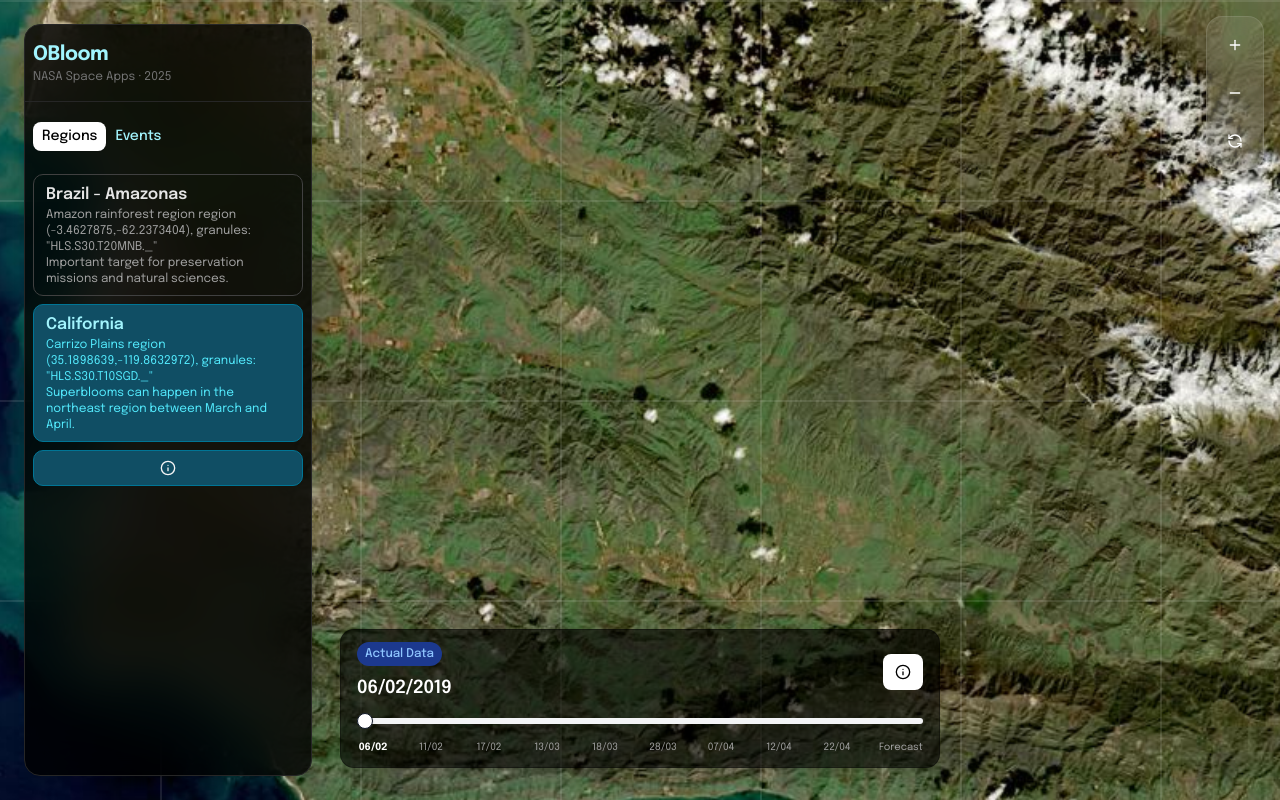
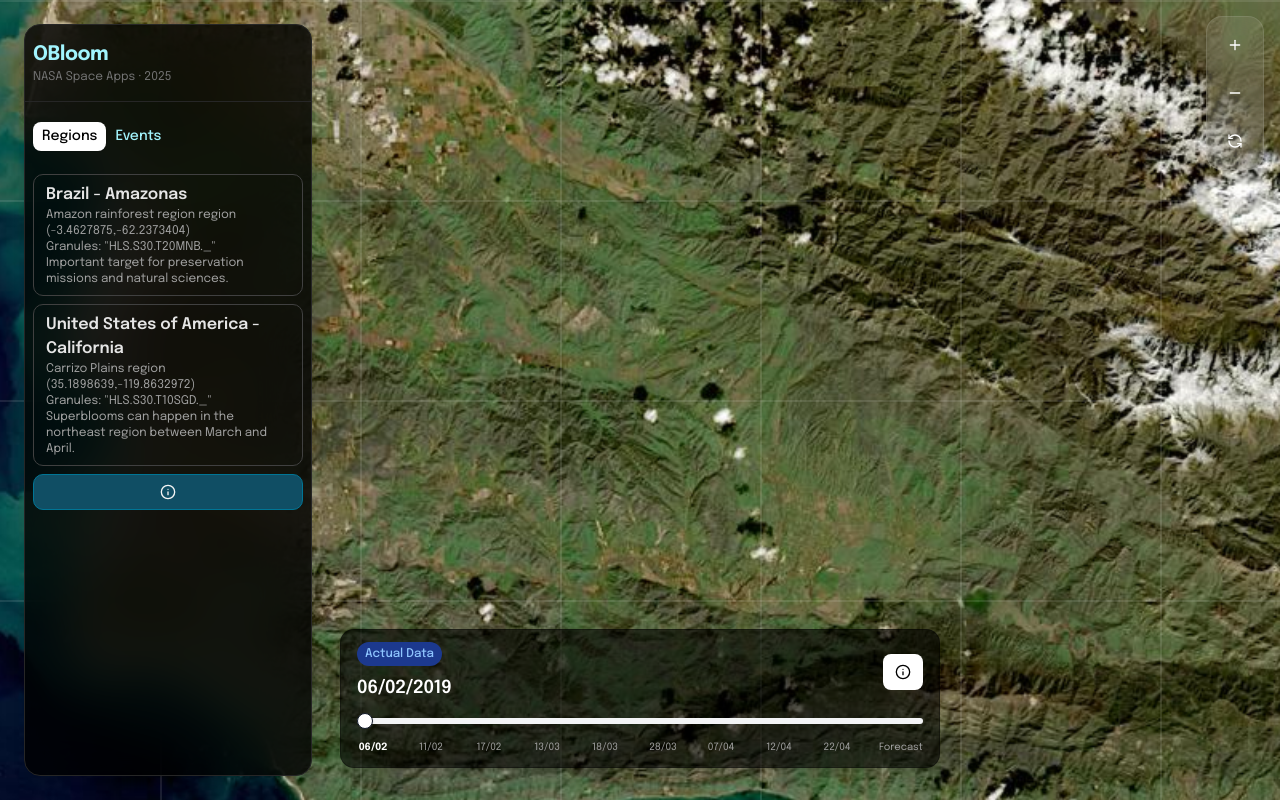
Before and after one commit to obixy/bloomwatch, a React (Vite) app in the folder frontend/: page / in a window 1280 px wide. Built offline with nearby package versions, Linux system fonts and the light colour scheme.

Commit message:
feat: Adding and improving text about regions

```diff
--- a/frontend/src/components/sidebar.tsx
+++ b/frontend/src/components/sidebar.tsx
@@ -1,52 +1,56 @@
-import { ScrollArea } from '@/components/ui/scroll-area';
-import { Tabs, TabsContent, TabsList, TabsTrigger } from '@/components/ui/tabs';
-import { useState } from 'react';
-import { InfoButton } from './InfoButton';
-import { InfoModal } from './InfoModal';
+import { ScrollArea } from "@/components/ui/scroll-area";
+import { Tabs, TabsContent, TabsList, TabsTrigger } from "@/components/ui/tabs";
+import { useState } from "react";
+import { InfoButton } from "./InfoButton";
+import { InfoModal } from "./InfoModal";
 
 export function Sidebar() {
   const [showRegionModal, setShowRegionModal] = useState(false);
   const [showBrazilModal, setShowBrazilModal] = useState(false);
   const [showEventModal, setShowEventModal] = useState(false);
-  const [tabValue, setTabValue] = useState('regions');
-  const [selectedRegion, setSelectedRegion] = useState('California');
+  const [tabValue, setTabValue] = useState("regions");
+  const [selectedRegion, setSelectedRegion] = useState("California");
   const regions = [
     {
-      name: 'Brazil - Amazonas',
+      name: "Brazil - Amazonas",
       descNLine: [
-        'Amazon rainforest region region (-3.4627875,-62.2373404), granules: "HLS.S30.T20MNB._"',
-        'Important target for preservation missions and natural sciences.',
+        "Amazon rainforest region region ",
+        "(-3.4627875,-62.2373404)",
+        'Granules: "HLS.S30.T20MNB._"',
+        "Important target for preservation missions and natural sciences.",
       ],
     },
     {
-      name: 'California',
+      name: "United States of America - California",
       descNLine: [
-        'Carrizo Plains region (35.1898639,-119.8632972), granules: "HLS.S30.T10SGD._"',
-        'Superblooms can happen in the northeast region between March and April.',
+        "Carrizo Plains region",
+        "(35.1898639,-119.8632972)",
+        'Granules: "HLS.S30.T10SGD._"',
+        "Superblooms can happen in the northeast region between March and April.",
       ],
     },
   ];
   const events = [
     {
-      title: 'Bloom Tracking',
+      title: "Bloom Tracking",
       descNLine: [
-        'Tracking multiple simultanous flower bloomings in this region.',
-        'Usually happening after after heavy raining in the desert, this increases polinator population, activity and efficiency.',
+        "Tracking multiple simultanous flower bloomings in this region.",
+        "Usually happening after after heavy raining in the desert, this increases polinator population, activity and efficiency.",
       ],
     },
     {
-      title: 'Snow Tracking',
+      title: "Snow Tracking",
       descNLine: [
-        'Tracking unusual amounts of snow in this region.',
-        'Snow and low temperatures are unusual in this region, and dectecting possible threats to polinator population and activity is crucial to devise response plans.',
+        "Tracking unusual amounts of snow in this region.",
+        "Snow and low temperatures are unusual in this region, and dectecting possible threats to polinator population and activity is crucial to devise response plans.",
       ],
     },
     {
-      title: 'Forest Preservation Tracking',
+      title: "Forest Preservation Tracking",
       descNLine: [
-        'Monitoring forest health and tracking illegal deforestation activities.',
-        'Satellite imagery can detect changes in forest cover, helping identify unauthorized logging and illegal land clearing.',
-        'Tracking populations of endangered vegetation species to assess threats to biodiversity and promote conservation efforts.',
+        "Monitoring forest health and tracking illegal deforestation activities.",
+        "Satellite imagery can detect changes in forest cover, helping identify unauthorized logging and illegal land clearing.",
+        "Tracking populations of endangered vegetation species to assess threats to biodiversity and promote conservation efforts.",
       ],
     },
   ];
@@ -87,7 +91,7 @@ export function Sidebar() {
               <div className="space-y-2">
                 {regions.map((region) => {
                   const isSelected = selectedRegion === region.name;
-                  if (region.name === 'Brazil - Amazonas') {
+                  if (region.name === "Brazil - Amazonas") {
                     return (
                       <button
                         key={region.name}
@@ -115,8 +119,8 @@ export function Sidebar() {
                       key={region.name}
                       className={`w-full text-left px-3 py-2 rounded-lg border transition-colors focus:outline-none ${
                         isSelected
-                          ? 'bg-cyan-900 border-cyan-700'
-                          : 'bg-transparent border-neutral-700 hover:bg-cyan-800'
+                          ? "bg-cyan-900 border-cyan-700"
+                          : "bg-transparent border-neutral-700 hover:bg-cyan-800"
                       }`}
                       onClick={() => {
                         setShowRegionModal(true);
@@ -126,7 +130,7 @@ export function Sidebar() {
                       <div className="flex flex-col">
                         <span
                           className={`text-base font-semibold ${
-                            isSelected ? 'text-cyan-200' : 'text-neutral-200'
+                            isSelected ? "text-cyan-200" : "text-neutral-200"
                           }`}
                         >
                           {region.name}
@@ -136,8 +140,8 @@ export function Sidebar() {
                             <span
                               className={`text-xs ${
                                 isSelected
-                                  ? 'text-cyan-300'
-                                  : 'text-neutral-400'
+                                  ? "text-cyan-300"
+                                  : "text-neutral-400"
                               }`}
                             >
                               {desc}
@@ -191,17 +195,17 @@ export function Sidebar() {
         title="Additional Region Information"
         description={
           <>
-            New regions can be effectively supported and monitored using any{' '}
+            New regions can be effectively supported and monitored using any{" "}
             <b>multispectral satellite dataset</b>, which provides detailed
             insights across a variety of domains. Whether it’s for environmental
             monitoring, urban planning, or disaster management, the flexibility
             of these datasets allows for extensive coverage.
             <br />
-            These regions can be continuously tracked by importing{' '}
+            These regions can be continuously tracked by importing{" "}
             <b>satellite data</b> through ongoing mission subscriptions. One
-            such resource is the{' '}
+            such resource is the{" "}
             <a
-              style={{ color: 'blue' }}
+              style={{ color: "blue" }}
               href="https://www.earthdata.nasa.gov/data/catalog/lpcloud-hlss30-2.0"
               target="_blank"
             >
@@ -210,12 +214,12 @@ export function Sidebar() {
             , which offers high-resolution datasets for accurate monitoring.
             Subscribing to these services allows for the application of advanced
             analysis techniques, including:
-            <ul style={{ listStyleType: 'circle' }}>
-              <li style={{ fontWeight: 'bold' }}>Land Cover Classification</li>
-              <li style={{ fontWeight: 'bold' }}>
+            <ul style={{ listStyleType: "circle" }}>
+              <li style={{ fontWeight: "bold" }}>Land Cover Classification</li>
+              <li style={{ fontWeight: "bold" }}>
                 Vegetation Index Monitoring
               </li>
-              <li style={{ fontWeight: 'bold' }}>Urban Growth Detection</li>
+              <li style={{ fontWeight: "bold" }}>Urban Growth Detection</li>
               <li>And many more advanced methods.</li>
             </ul>
             By utilizing data from these sources, you can monitor dynamic
@@ -229,21 +233,35 @@ export function Sidebar() {
         open={showBrazilModal}
         onOpenChange={(open) => {
           setShowBrazilModal(open);
-          if (!open) setSelectedRegion('California');
+          if (!open) setSelectedRegion("California");
         }}
-        title="Informações sobre o Brasil"
+        title="Monitoring and Conservation in the Amazon Rainforest"
         description={
           <>
-            Aqui você pode colocar informações específicas sobre a região do
-            Brasil, como dados agrícolas, polinização, alertas e recomendações
-            para apicultores.
-            <br />
-            <br />
-            (Edite este texto conforme necessário)
+            The same technology and workflow developed for bloom detection can
+            be adapted to support monitoring and conservation efforts in the
+            Amazon rainforest — one of the most critical ecosystems on Earth. By
+            leveraging multispectral satellite imagery, indices such as NDVI,
+            SWIR-based moisture metrics, and thermal signatures can be used to
+            monitor forest health, detect illegal deforestation, and track the
+            vitality of endangered vegetation species. Automated detection of
+            canopy stress, unauthorized logging, and sudden changes in land
+            cover can provide early alerts to authorities and research
+            institutions. This enables faster responses to illegal land clearing
+            and helps protect biodiversity by identifying regions where rare or
+            threatened plant species are under environmental pressure. For
+            Brazil’s local communities, especially those living near or within
+            protected areas, the impact is significant: improved monitoring
+            strengthens ecological resilience, supports sustainable land
+            management, and safeguards the natural resources upon which many
+            livelihoods depend. In the long term, such systems can empower local
+            and indigenous communities with data-driven tools to participate in
+            preservation missions and contribute directly to protecting the
+            Amazon’s ecological and cultural heritage.
           </>
         }
-        buttonLabel="Sair"
-        onButtonClick={() => setSelectedRegion('California')}
+        buttonLabel="Close"
+        onButtonClick={() => setSelectedRegion("California")}
       />
       <InfoModal
         open={showEventModal}
@@ -260,16 +278,16 @@ export function Sidebar() {
             detection algorithms, including:
             <ul
               style={{
-                listStyleType: 'circle',
+                listStyleType: "circle",
               }}
             >
               <li>Principal Component Analysis (PCA) </li>
               <li>Mixture Residual Reflectance</li>
               <li>And other specialized techniques.</li>
             </ul>
-            By leveraging data collected from the{' '}
+            By leveraging data collected from the{" "}
             <a
-              style={{ color: 'blue' }}
+              style={{ color: "blue" }}
               href="https://www.sciencebase.gov/catalog/item/5807a2a2e4b0841e59e3a18d"
               target="_blank"
             >
```
